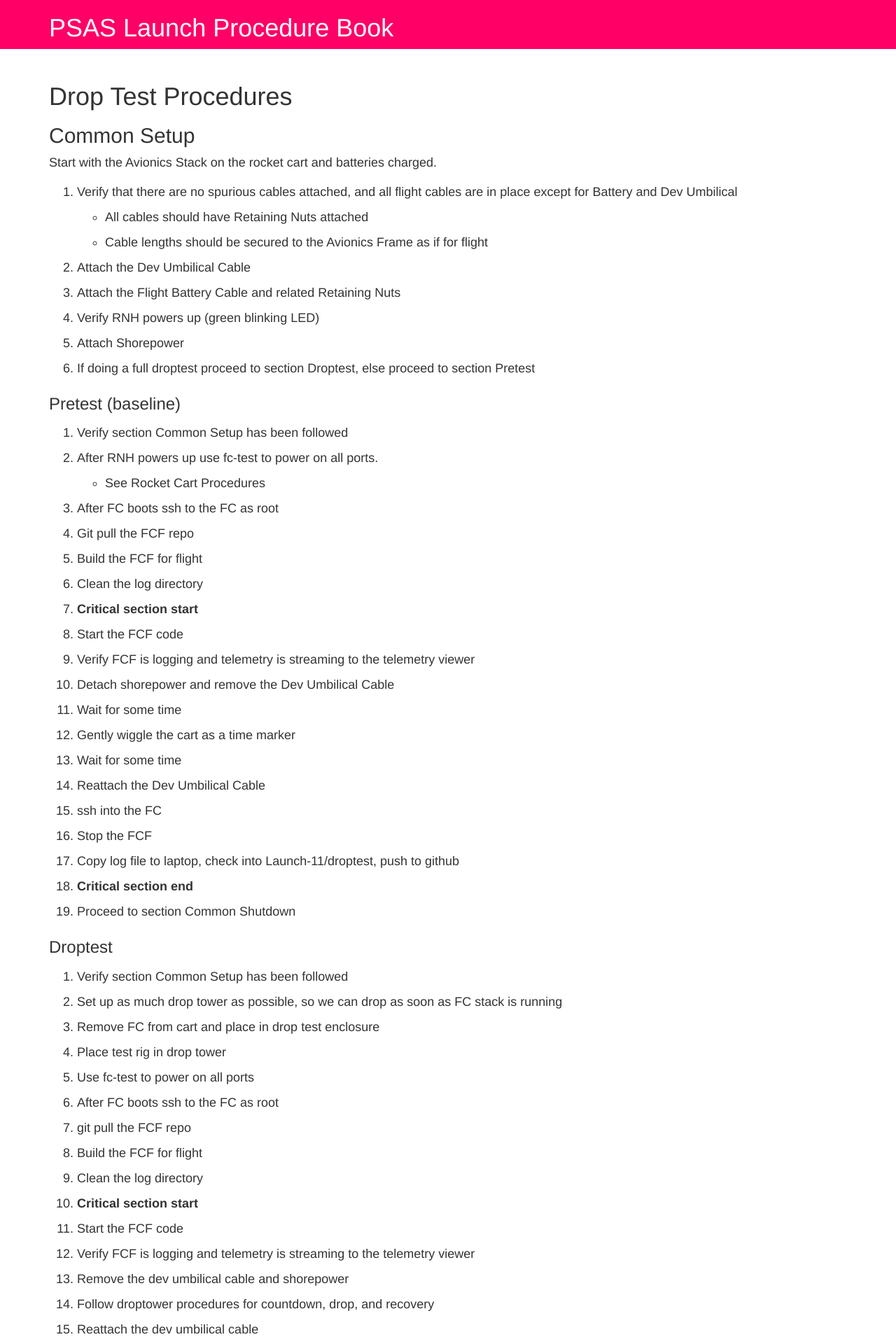
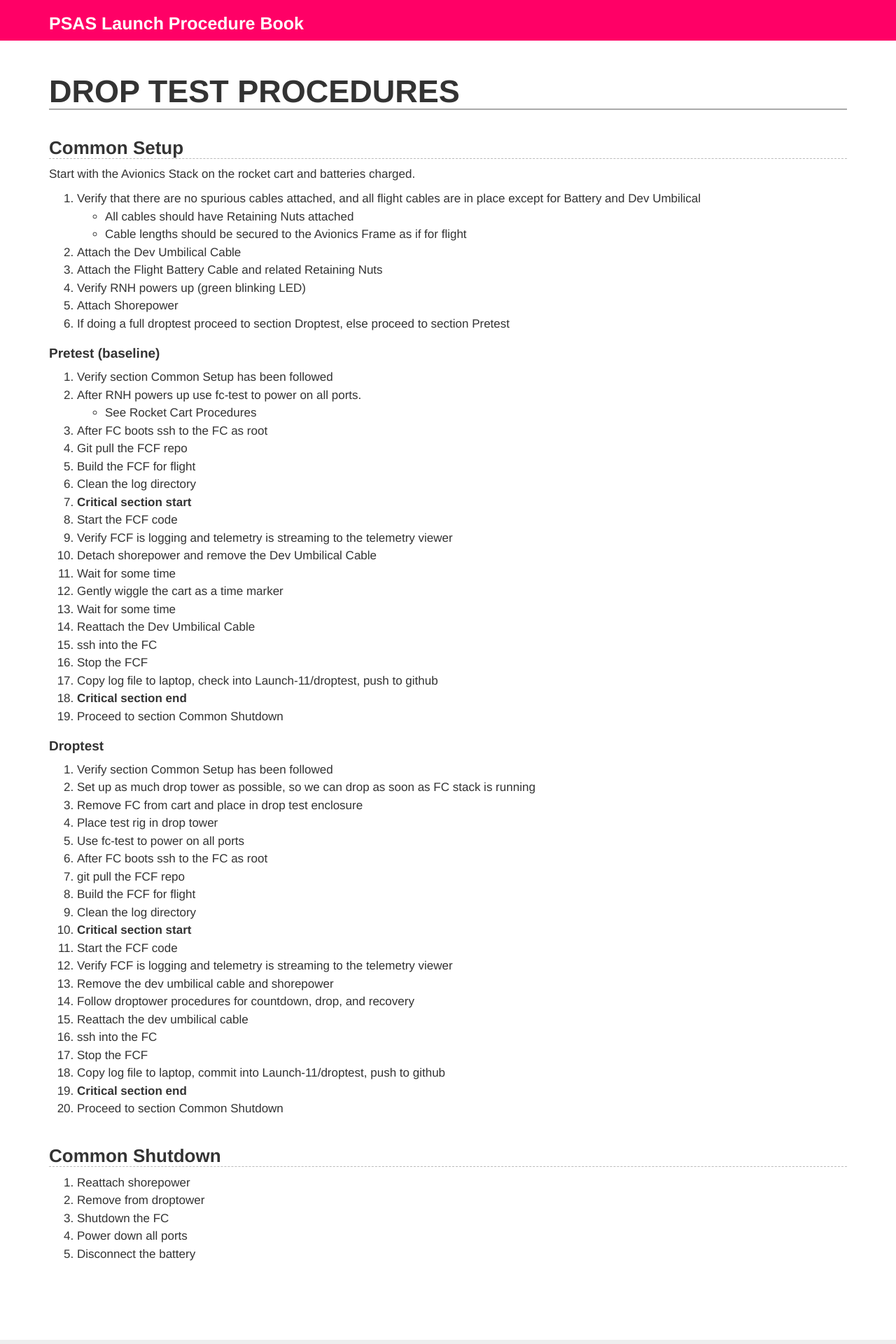
Before and after one commit to psas/procedure-book, a Jekyll site: the page built from 00-DropTest.markdown, in a window 1280 px wide. Shown: the top 1920 px of the page at 70% size. Built offline with Jekyll 4.4.1, drawn with Linux system fonts in a browser that asks for light colours.

Commit message:
hierarchy style in css

```diff
--- a/format/css/style.css
+++ b/format/css/style.css
@@ -4,19 +4,12 @@
 #content { padding-top: 2.0em; padding-bottom: 250px; }
 #footer { clear: both; position: relative; z-index: 10; height: 150px; margin-top: -150px; padding-top: 20px;}
 
-#footer {
-    background: #eee;
-}
+#footer { background: #eee; }
+#header { background: #f06; color: #fff; }
+#header h1 { font-weight: 700; text-transform: none; font-size: 25px; border: none; }
 
-#header {
-    background: #f06;
-    color: #fff;
-}
-
-p, li {
-    font-size: 18px;
-}
-
-li {
-    line-height: 2.0em;
-}
+h1 { font-weight: bold; text-transform: uppercase; font-size: 45px; border-bottom: 2px solid #aaa;}
+h2 { font-weight: bold; font-size: 26px; border-bottom: 1px dashed #bbb; margin-top: 1.55em; }
+h3 { font-weight: bold; font-size: 19px; border: none; }
+p, li { font-size: 17px; }
+li { line-height: 1.5em; }
```
